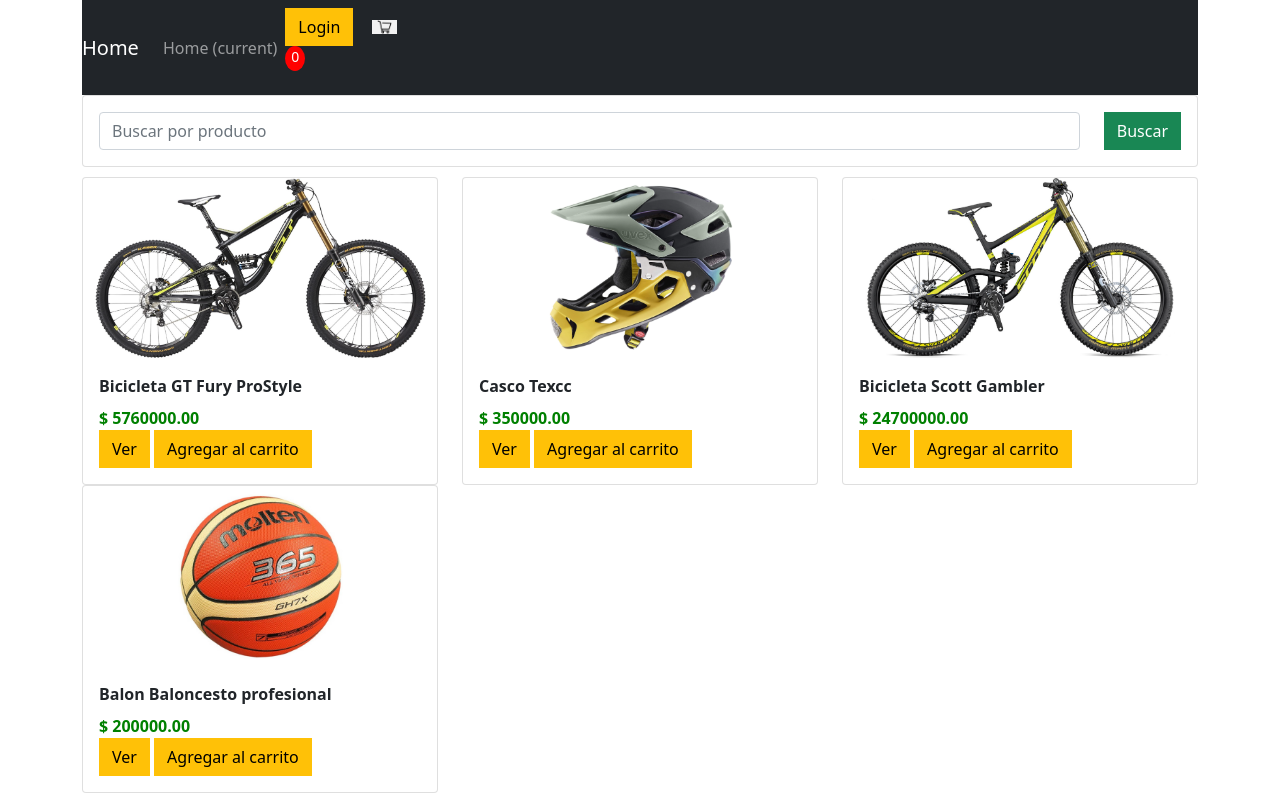
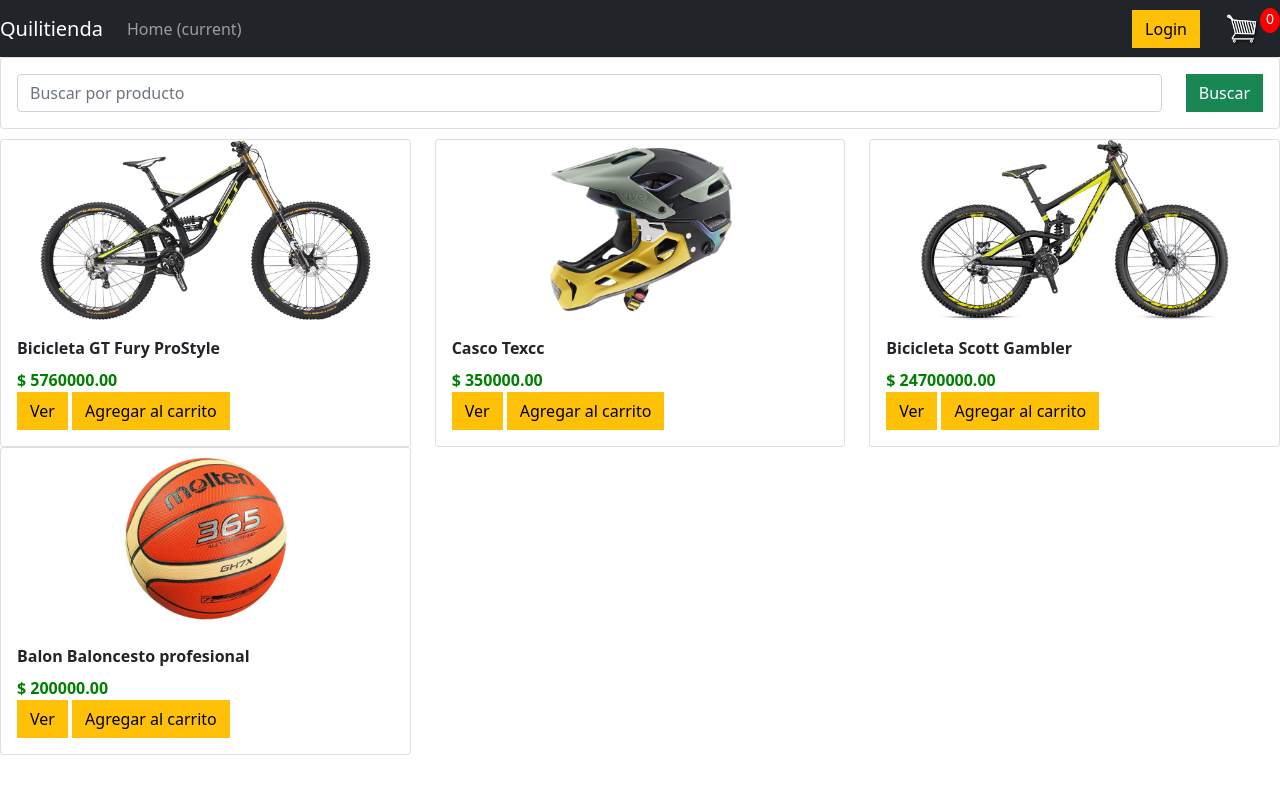
Before and after one commit to Jjamils/new-pro, a Django app: page / in a window 1280 px wide. Run offline with Django 3.2, Linux system fonts and the light colour scheme; data comes from the database, SQL or seed files in the repository; some libraries are stand-ins or nearby versions.

Commit message:
Avance proyecto1

```diff
--- a/home/templates/home/layout.html
+++ b/home/templates/home/layout.html
@@ -17,14 +17,14 @@
 
 </head>
 <body>
- <div class="container">
+ <div class="container1">
 
   <!--Barra de navegacion (Codigo bootstrap)-->
 
   <div class="row" id="nav">
     <div class="col-md-12">
       <nav class="navbar navbar-expand-lg navbar-dark bg-dark" id="nav">
-        <a class="navbar-brand" href="Home">Home</a>
+        <a class="navbar-brand" id="2" href="home">Quilitienda</a>
         <button class="navbar-toggler" type="button" data-toggle="collapse" data-target="#navbarSupportedContent" aria-controls="navbarSupportedContent" aria-expanded="false" aria-label="Toggle navigation">
           <span class="navbar-toggler-icon"></span>
         </button>
@@ -35,16 +35,12 @@
               <a class="nav-link" href="#">Home <span class="sr-only">(current)</span></a>
             </li>
           </ul>
-
-          <div class="barra">
-            <a href="#" class="btn btn-warning" id="1">Login</a>
-            <a href="#">
-              <img id="cart-icon" src="{% static 'images/images/carrito.png' %}">
-            </a>
-            <p id="cart-total">0</p>
-          </div>
-
-        </div>
+         </div>
+          <a href="#" class="btn btn-warning" id="1">Login</a>
+          <a href="#">
+            <img id="cart-icon" src="{% static 'images/images/comp.png' %}">
+          </a>
+          <p id="cart-total">0</p>
       </nav>
     </div>
   </div>
--- a/home/urls.py
+++ b/home/urls.py
@@ -10,7 +10,7 @@
   path('', views.home, name = 'home'),
   path('<int:codigo_producto>/', views.detalles, name = 'detalles'),
   path('carrito/', views.carrito, name = 'carrito'),
-  path('checkout/', views.checkout, name = 'checkout'),
+  path('pago/', views.pago, name = 'pago'),
 ]
 
 #URL para las imagenes
--- a/home/views.py
+++ b/home/views.py
@@ -29,6 +29,6 @@
 
 
 
-def checkout():
+def pago():
   context = {}
   return render(request, 'home/checkout.html', context)
--- a/static/css/home.css
+++ b/static/css/home.css
@@ -31,12 +31,14 @@
 margin-right: auto;
 }
 
-
+.container1{
+	width: 100%;
+}
 
 #cart-icon{
-	width:25px;
+	width:35px;
 	display: inline-block;
-	margin-left: 15px;
+	margin-left: 25px;
 }
 
 #cart-total{
@@ -48,7 +50,9 @@
 	height: 25px;
 	border-radius: 50%;
 	font-size: 14px;
+	position: relative;
 }
+
 
 .col-lg-4, .col-lg-6, .col-lg-8, .col-lg-12{
 	margin-top: 10px;
```
Also changed, not shown: home/templates/home/carrito.html (+14 -12 lines), home/templates/home/checkout.html (deleted, +0 -65 lines), home/templates/home/pago.html (added, +68 -0 lines), static/images/images/carrito.png (deleted), static/images/images/cart.png (deleted), static/images/images/comp.png (added).
